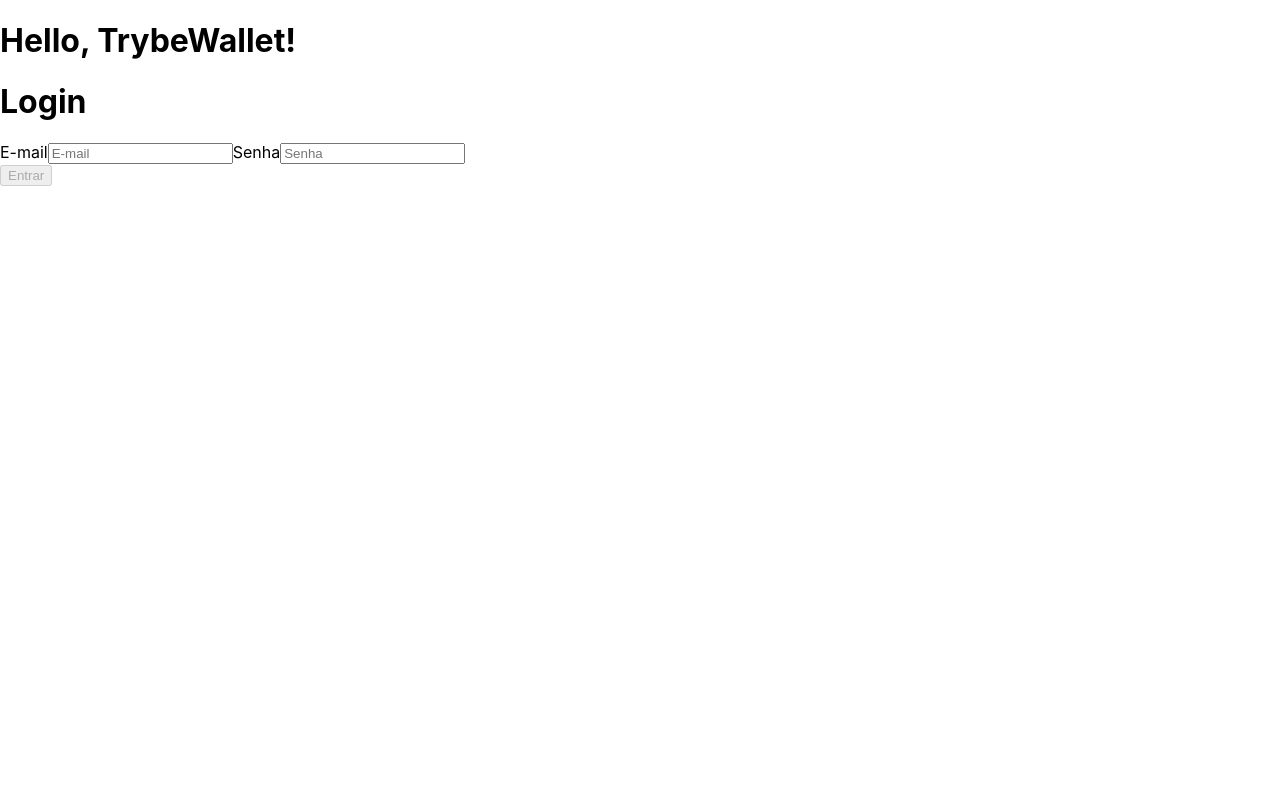
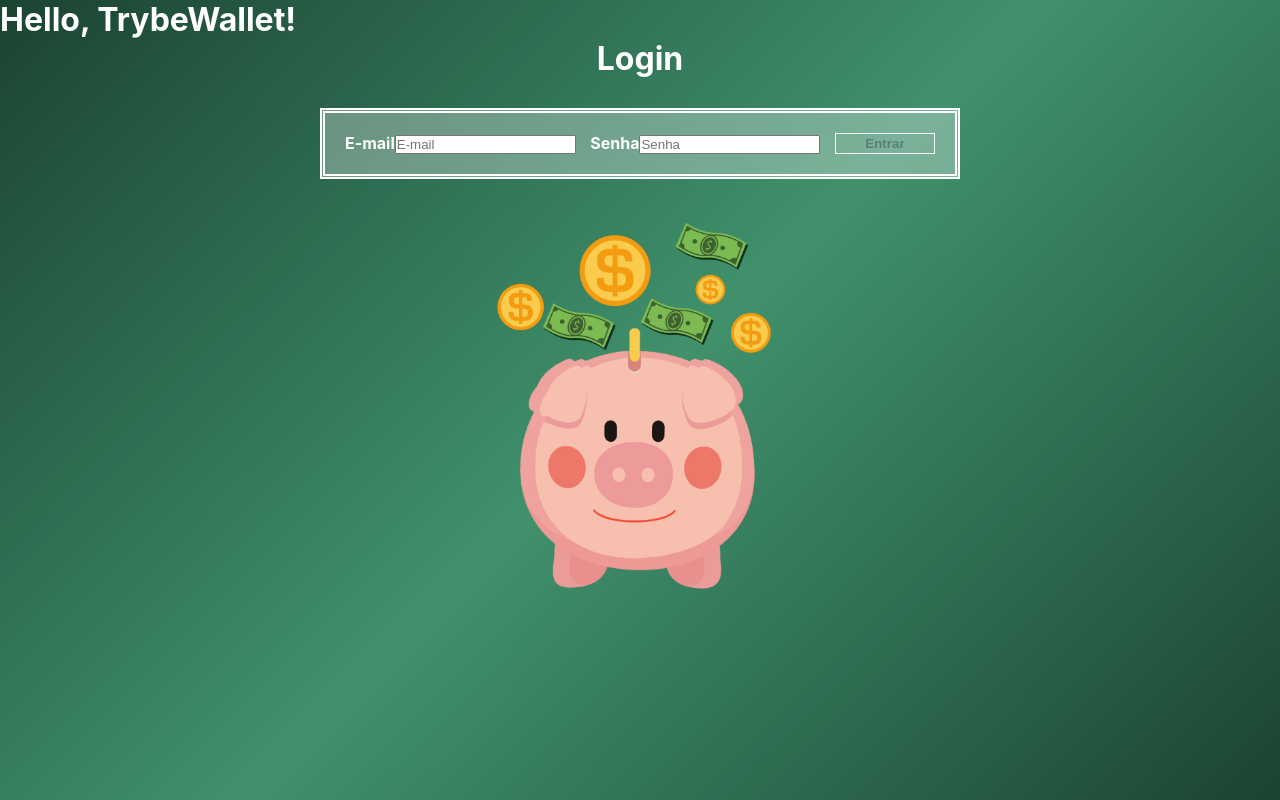
Before and after one commit to Igormcf/my-wallet, a React (Create React App) app: page / in a window 1280 px wide. Built offline with nearby package versions, Linux system fonts and the light colour scheme.

Commit message:
Add style css

```diff
--- /dev/null
+++ b/src/css/Login.css
@@ -0,0 +1,47 @@
+* {
+  box-sizing: border-box;
+  margin: 0;
+  padding: 0;
+}
+
+body {
+  background: linear-gradient(-45deg, #1b4332, #2d6a4f, #40916c, #2d6a4f, #1b4332);
+  min-height:100vh;
+  color: white;
+}
+
+.container-login {
+  display: flex;
+  flex-direction: column;
+  align-items: center;
+}
+
+.form-login {
+  display: flex;
+  margin-top: 30px;
+  justify-content: space-between;
+  background-color: rgb(255, 255, 255, 0.3);
+  padding: 20px;
+  width: 50%;
+  box-sizing: border-box;
+  border: 5px white;
+  border-style: double;
+  font-weight: bold;
+}
+
+#btn-login {
+  width: 100px;
+  cursor: pointer;
+  background-color: rgb(255, 255, 255, 0);
+  border: 1px solid white;
+  font-weight: bold;
+}
+
+.img-login {
+  margin-top: 35px;
+  height: 380px;
+}
+
+input[type=text], [type=password] {
+  color: #1b4332;
+}
--- /dev/null
+++ b/src/css/Wallet.css
@@ -0,0 +1,36 @@
+h2 {
+  text-align: center;
+}
+
+.container-expenses {
+  display: flex;
+  justify-content: space-between;
+  margin: 20px 0 20px 0;
+  margin-left: 15%;
+}
+
+.info-expense {
+  display: flex;
+  width: 60%;
+}
+
+.form-wallet {
+  display: flex;
+  justify-content: space-evenly;
+  margin-bottom: 10px;
+}
+
+#btn-form-wallet {
+  display: flex;
+  align-content: center;
+  cursor: pointer;
+  padding: 5px;
+  background-color: rgb(255, 255, 255, 0.3);
+  border: 1px solid white;
+  font-weight: bold;
+  color: white;
+}
+
+input[type=number], [type=text], select {
+  color: #1b4332;
+}
--- a/src/pages/Login.js
+++ b/src/pages/Login.js
@@ -2,6 +2,8 @@
 import PropTypes from 'prop-types';
 import { connect } from 'react-redux';
 import { loginInfos } from '../actions';
+import '../css/Login.css';
+import img1 from '../images/img1.png';
 
 class Login extends React.Component {
   constructor() {
@@ -46,9 +48,9 @@
   render() {
     const { email, senha, isEnterButtonDisabled } = this.state;
     return (
-      <div>
+      <div className="container-login">
         <h1>Login</h1>
-        <form>
+        <form className="form-login">
           <label htmlFor="email">
             E-mail
             <input
@@ -73,14 +75,16 @@
               onChange={ this.handleChangeInputs }
             />
           </label>
-        </form>
           <button
+            id="btn-login"
             type="button"
             disabled={ isEnterButtonDisabled }
             onClick={ this.onSubmitBtn }
           >
             Entrar
           </button>
+        </form>
+        <img src={ img1 } alt="porquinho-login" className="img-login" />
       </div>
     );
   }
--- a/src/pages/Wallet.js
+++ b/src/pages/Wallet.js
@@ -3,6 +3,7 @@
 import { connect } from 'react-redux';
 import { fetchCoins, fetchAddExchanges, editExpense } from '../actions';
 import TableExpenses from '../components/TableExpenses';
+import '../css/Wallet.css';
 
 const alimentos = 'Alimentação';
 let idIndex = 0;
@@ -88,20 +89,25 @@
       return acc;
     }, 0);
     return (
-      <div>
+      <div className="container-wallet">
         <header>
           <h2>TrybeWallet</h2>
+          <div className="container-expenses">
+            <div className="info-expense">
               <b>E-mail:</b>
-          { ' ' }
               <p data-testid="email-field">{ email }</p>
+            </div>
+            <div className="info-expense">
               <b>Despesas totais:</b>
-          { ' ' }
               <p data-testid="total-field">{ valorTotal.toFixed(2) }</p>
+            </div>
+            <div className="info-expense">
               <b>Câmbio usado:</b>
-          { ' ' }
               <p data-testid="header-currency-field">BRL</p>
+            </div>
+          </div>
         </header>
-        <form>
+        <form className="form-wallet">
           <label htmlFor="value">
             <b>Valor:</b>
             <input
@@ -170,14 +176,16 @@
               <option>Saúde</option>
             </select>
           </label>
-        </form>
           <button
+            id="btn-form-wallet"
             type="button"
             disabled={ isButtonDisabled }
-          onClick={ btnForm ? () => this.onAddBtn() : () => this.onSubmitExpenseEdited() }
+            onClick={ btnForm
+              ? () => this.onAddBtn() : () => this.onSubmitExpenseEdited() }
           >
             { btnForm ? 'Adicionar despesa' : 'Editar despesa' }
           </button>
+        </form>
         <TableExpenses />
       </div>
     );
```
Also changed, not shown: src/images/img1.png (added). Lines whose indentation alone changed are shown as unchanged.
